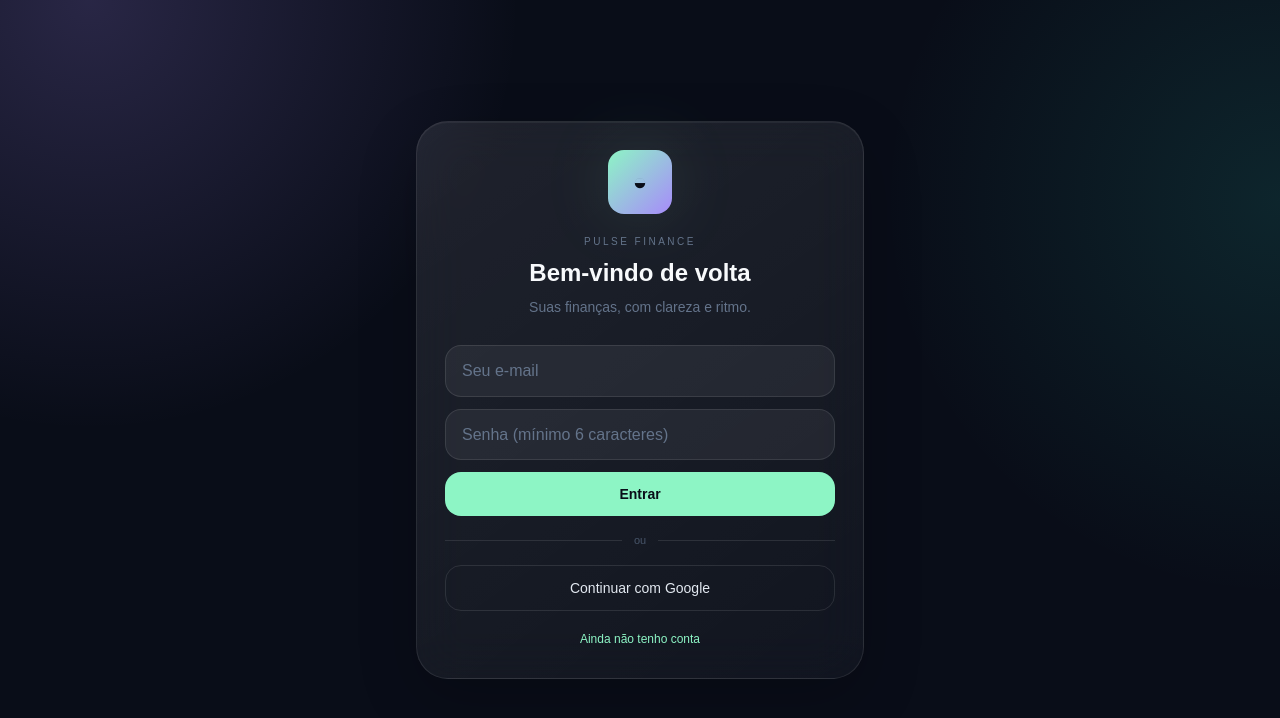
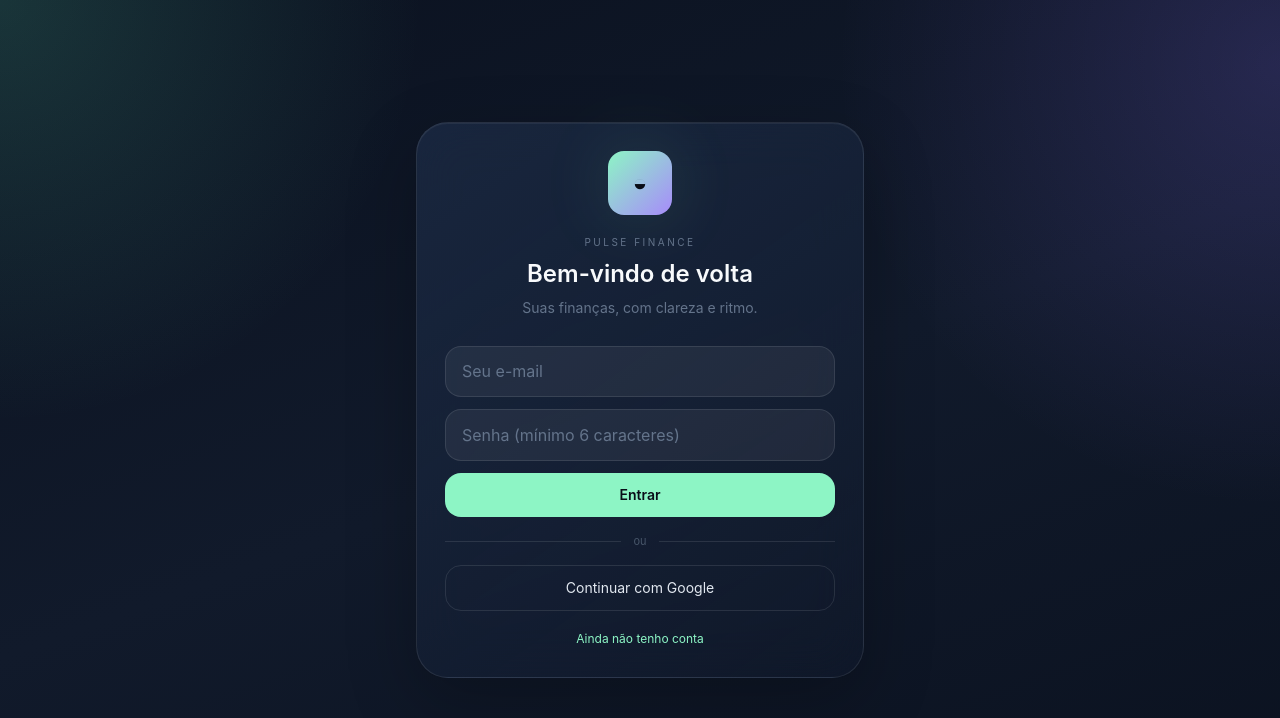
Before and after one commit to clevsoncoelho/gestaopessoal, a Next.js app: page /login in a window 1280 px wide. Shown: the top 718 px of the page. Built offline with nearby package versions, Linux system fonts and the light colour scheme.

Commit message:
Modernize Pulse Finance interface
Refresh the visual system, add analytics and category insights, improve navigation, and register branded browser icons.

Co-authored-by: Copilot <223556219+Copilot@users.noreply.github.com>

```diff
--- a/app/globals.css
+++ b/app/globals.css
@@ -2,14 +2,14 @@
 @tailwind components;
 @tailwind utilities;
 
-:root { color-scheme: dark; }
+:root { color-scheme: dark; --ink: #f7fbff; --muted: #8c9ab4; --panel: rgba(18, 29, 48, .72); --line: rgba(255,255,255,.09); }
 * { box-sizing: border-box; }
 html, body { min-height: 100%; }
 body {
   margin: 0;
-  background: #090d18;
+  background: #0b1220;
   color: #f8fafc;
-  font-family: Arial, Helvetica, sans-serif;
+  font-family: Inter, ui-sans-serif, system-ui, -apple-system, BlinkMacSystemFont, "Segoe UI", sans-serif;
   -webkit-font-smoothing: antialiased;
 }
 button, input, select { font: inherit; }
@@ -17,17 +17,22 @@ button { cursor: pointer; }
 .app-shell {
   min-height: 100dvh;
   background:
-    radial-gradient(circle at 7% 0%, rgba(167,139,250,.2), transparent 30%),
-    radial-gradient(circle at 100% 25%, rgba(45,212,191,.12), transparent 28%),
-    #090d18;
+    radial-gradient(circle at 0% 0%, rgba(90, 211, 171, .18), transparent 28%),
+    radial-gradient(circle at 100% 8%, rgba(142, 110, 255, .18), transparent 30%),
+    linear-gradient(160deg, #0b1220 0%, #111a2b 52%, #0b1220 100%);
 }
 .glass {
-  border: 1px solid rgba(255,255,255,.09);
-  background: linear-gradient(145deg, rgba(255,255,255,.09), rgba(255,255,255,.035));
-  box-shadow: 0 20px 60px rgba(0,0,0,.2), inset 0 1px rgba(255,255,255,.05);
+  border: 1px solid var(--line);
+  background: linear-gradient(145deg, rgba(28, 43, 69, .78), rgba(16, 25, 43, .62));
+  box-shadow: 0 24px 70px rgba(0,0,0,.24), inset 0 1px rgba(255,255,255,.06);
   backdrop-filter: blur(24px);
   -webkit-backdrop-filter: blur(24px);
 }
+.surface { border: 1px solid var(--line); background: rgba(18, 29, 48, .72); box-shadow: 0 18px 48px rgba(0,0,0,.18); }
+.eyebrow { color: #8290aa; font-size: .68rem; font-weight: 700; letter-spacing: .18em; text-transform: uppercase; }
+.soft-grid { background-image: linear-gradient(rgba(255,255,255,.035) 1px, transparent 1px), linear-gradient(90deg, rgba(255,255,255,.035) 1px, transparent 1px); background-size: 32px 32px; }
+.icon-box { display: grid; place-items: center; border: 1px solid rgba(255,255,255,.1); background: rgba(255,255,255,.06); color: #9af4ce; }
+.nav-glass { border: 1px solid rgba(255,255,255,.1); background: rgba(11, 18, 32, .78); box-shadow: 0 18px 48px rgba(0,0,0,.3); backdrop-filter: blur(26px); }
 .safe-bottom { padding-bottom: calc(94px + env(safe-area-inset-bottom)); }
 .hide-scrollbar::-webkit-scrollbar { display: none; }
 .hide-scrollbar { scrollbar-width: none; }
--- a/app/layout.tsx
+++ b/app/layout.tsx
@@ -5,11 +5,18 @@ import { RegisterSW } from "@/components/register-sw";
 export const metadata: Metadata = {
   title: "Pulse Finance",
   description: "Gestão financeira pessoal e profissional, feita para o celular.",
-  manifest: "/manifest.webmanifest"
+  manifest: "/manifest.webmanifest",
+  icons: {
+    icon: [{ url: "/icon.svg", type: "image/svg+xml" }],
+    shortcut: ["/icon.svg"],
+    apple: [{ url: "/icon.svg" }]
+  },
+  applicationName: "Pulse Finance",
+  generator: "Next.js"
 };
 
 export const viewport: Viewport = {
-  themeColor: "#090d18",
+  themeColor: "#101827",
   width: "device-width",
   initialScale: 1,
   viewportFit: "cover"
```
Also changed, not shown: app/page.tsx (+7 -4 lines).
